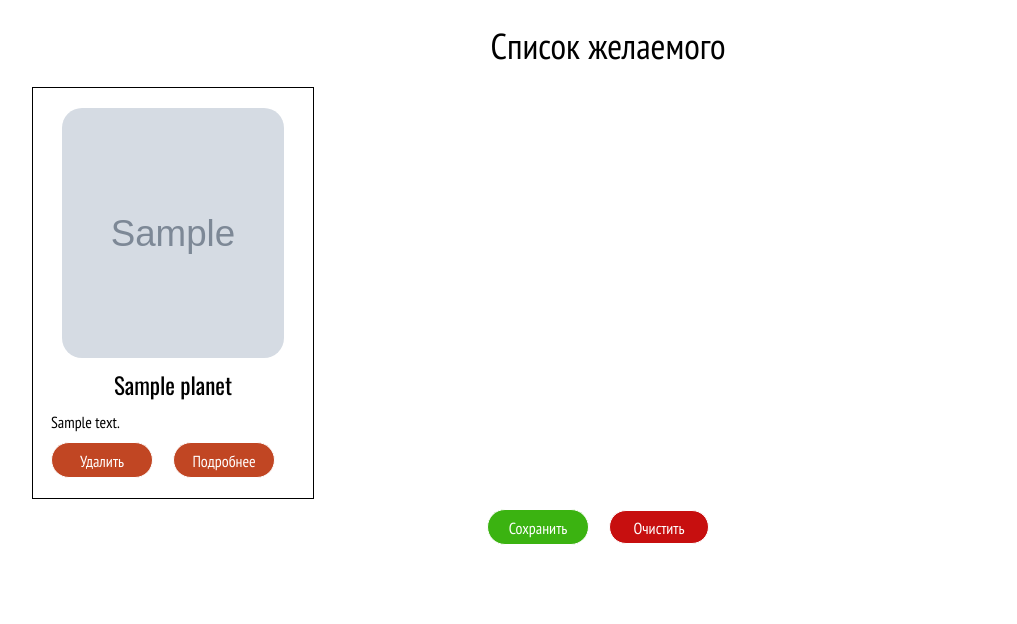
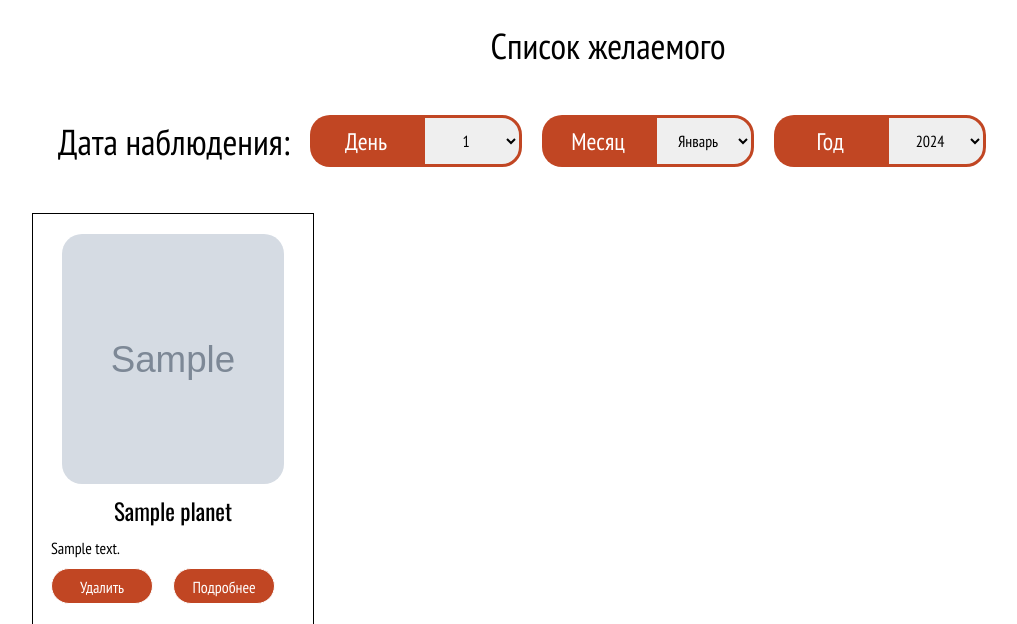
Before and after one commit to Ziroxxx/RIP, a Django app: page /wish/1 in a window 1280 px wide. Shown: the part 68-692 px from the top of the page, without its empty margins (32-1049 px from the left). Run offline with Django 5.2, Linux system fonts and the light colour scheme; tables that the repository leaves empty hold one stand-in row (values such as "Sample post"); grey boxes marked "Sample" are stand-in pictures.

Commit message:
adding changes from SSR

```diff
--- a/astro/astro/static/css/orders.css
+++ b/astro/astro/static/css/orders.css
@@ -15,6 +15,7 @@
 }
 
 .header{
+    width: 100%;
     height: 66px;
     background-color: #242424;
     opacity: 90%;
@@ -242,3 +243,44 @@
     justify-content: space-between;
     align-items: center;
 }
+
+.dateInput{
+    padding: 16px 10px;
+    margin-top: 30px;
+    margin-bottom: 30px;
+    margin-left: 80px;
+    display: flex;
+    align-items: center;
+}
+
+.textDate{
+    font-family: "PT Sans Narrow", sans-serif;
+    font-size: 36px;
+    margin-right: 20px;
+    margin-left: 0px;
+}
+
+.dateType{
+    font-family: "PT Sans Narrow", sans-serif;
+    font-size: 24px;
+    background-color: #c14623;
+    color: #FFFFFF;
+    border-bottom-left-radius: 20px;
+    border-top-left-radius: 20px;
+    width: 112px;
+    height: 52px;
+}
+
+select{
+    border: 3px solid #c14623;
+    border-top-right-radius: 20px;
+    border-bottom-right-radius: 20px;
+    font-family: "PT Sans Narrow";
+    font-size: 16px;
+    font: small;
+    height: 52px;
+    width: 100px;
+    text-align: center;
+    text-align-last: center;
+    margin-right: 20px;
+}
--- /dev/null
+++ b/astro/astro/templates/date_in_wish.html
@@ -0,0 +1,56 @@
+<p class="dateType centerFlex">День</p>
+<select name="day" id="day">
+    <option>1</option>
+    <option>2</option>
+    <option>3</option>
+    <option>4</option>
+    <option>5</option>
+    <option>6</option>
+    <option>7</option>
+    <option>8</option>
+    <option>9</option>
+    <option>10</option>
+    <option>11</option>
+    <option>12</option>
+    <option>13</option>
+    <option>14</option>
+    <option>15</option>
+    <option>16</option>
+    <option>17</option>
+    <option>18</option>
+    <option>19</option>
+    <option>20</option>
+    <option>21</option>
+    <option>22</option>
+    <option>23</option>
+    <option>24</option>
+    <option>25</option>
+    <option>26</option>
+    <option>27</option>
+    <option>28</option>
+    <option>29</option>
+    <option>30</option>
+    <option>31</option>
+</select>
+
+<p class="dateType centerFlex">Месяц</p>
+<select name="month" id="month">
+    <option>Январь</option>
+    <option>Февраль</option>
+    <option>Март</option>
+    <option>Апрель</option>
+    <option>Май</option>
+    <option>Июнь</option>
+    <option>Июль</option>
+    <option>Август</option>
+    <option>Сентябрь</option>
+    <option>Октябрь</option>
+    <option>Ноябрь</option>
+    <option>Декабрь</option>
+</select>
+
+<p class="dateType centerFlex">Год</p>
+<select name="year" id="year">
+    <option>2024</option>
+    <option>2025</option>
+</select>
--- a/astro/astro/templates/wish_list.html
+++ b/astro/astro/templates/wish_list.html
@@ -4,6 +4,10 @@
 
 {% block content %}
     <div class="titleText space centerFlex">Список желаемого</div>
+    <div class="dateInput">
+        <p class="textDate">Дата наблюдения:</p>
+        {% include 'date_in_wish.html' %}
+    </div>
     <div class="container">
         {% for planet in wish %}
             {% include 'card.html' %}
--- a/astro/astro/views.py
+++ b/astro/astro/views.py
@@ -1,4 +1,4 @@
-from .models import planets, requests, mm, get_user_model
+from .models import planets, requests, mm
 from django.shortcuts import render, redirect
 from django.db import connection, transaction
 
```
